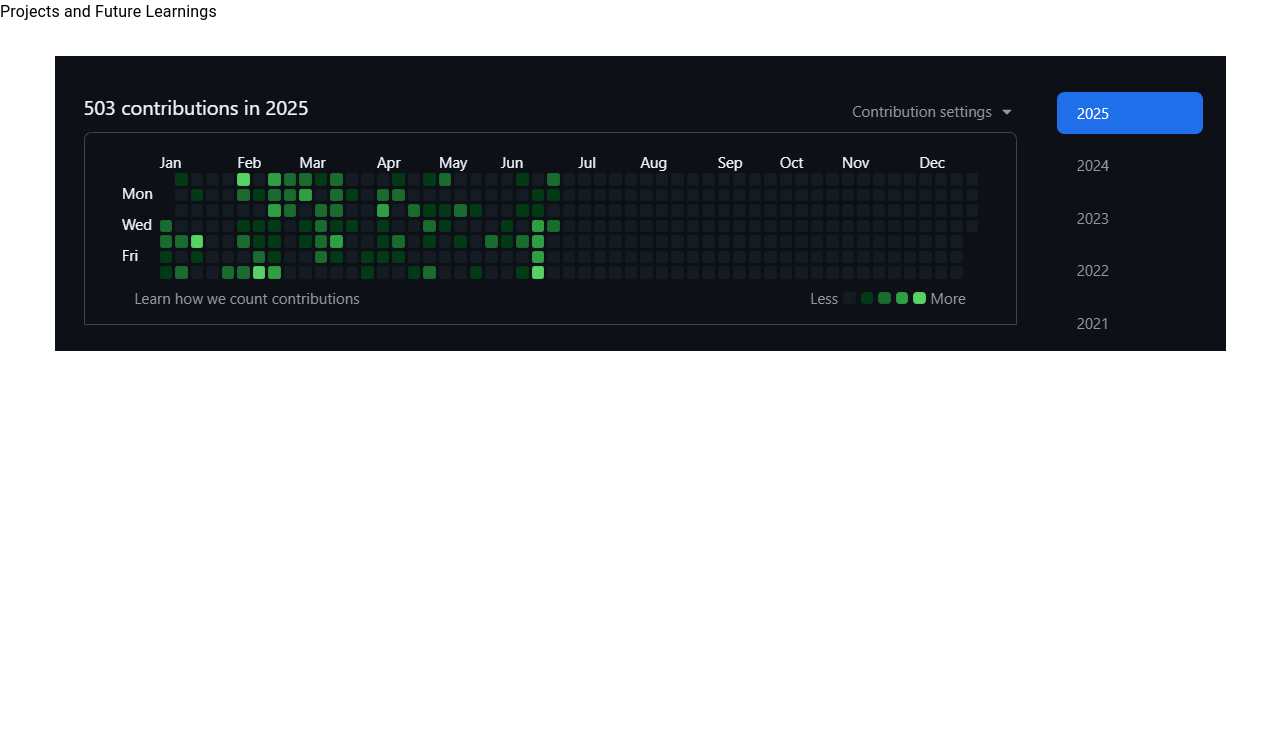
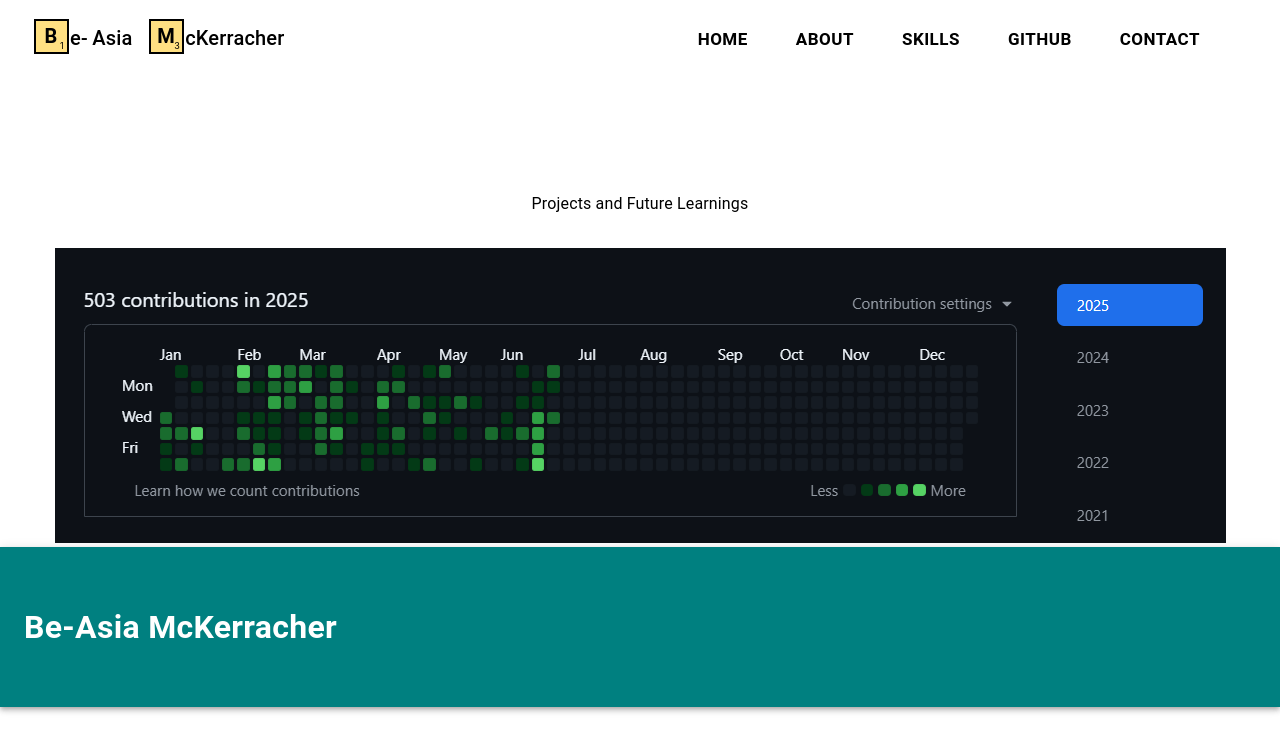
Before and after one commit to amerigirl/website, a React (Create React App) app: page /github in a window 1280 px wide. Shown: the top 752 px of the page. Built offline with nearby package versions, Linux system fonts and the light colour scheme.

Commit message:
working on github page

```diff
--- a/src/Components/Github/GithubLandingPage.jsx
+++ b/src/Components/Github/GithubLandingPage.jsx
@@ -1,18 +1,25 @@
 import React from "react";
-import { Box, Typography } from "@mui/material";
+import { Box, Typography, ThemeProvider } from "@mui/material";
+import Navbar from "../Navbar/Navbar";
+import theme from "../../theme";
+import Footer from "../Footer/Footer";
+
+
 
 const GithubLandingPage = () => {
   return (
-      <>
-          <Box>
+      <ThemeProvider theme={theme}>
+          <Navbar  />
+          <Box sx={{ marginTop: "8rem", textAlign: "center" }}>
               <Typography>
                   Projects and Future Learnings
               </Typography>
           </Box>
           <Box sx={{mt: 4, textAlign: "center"}}>
               <img src="./contributions.png"/>
-      </Box>
-    </>
+          </Box>
+          <Footer />
+    </ThemeProvider>
   );
 };
 
```
